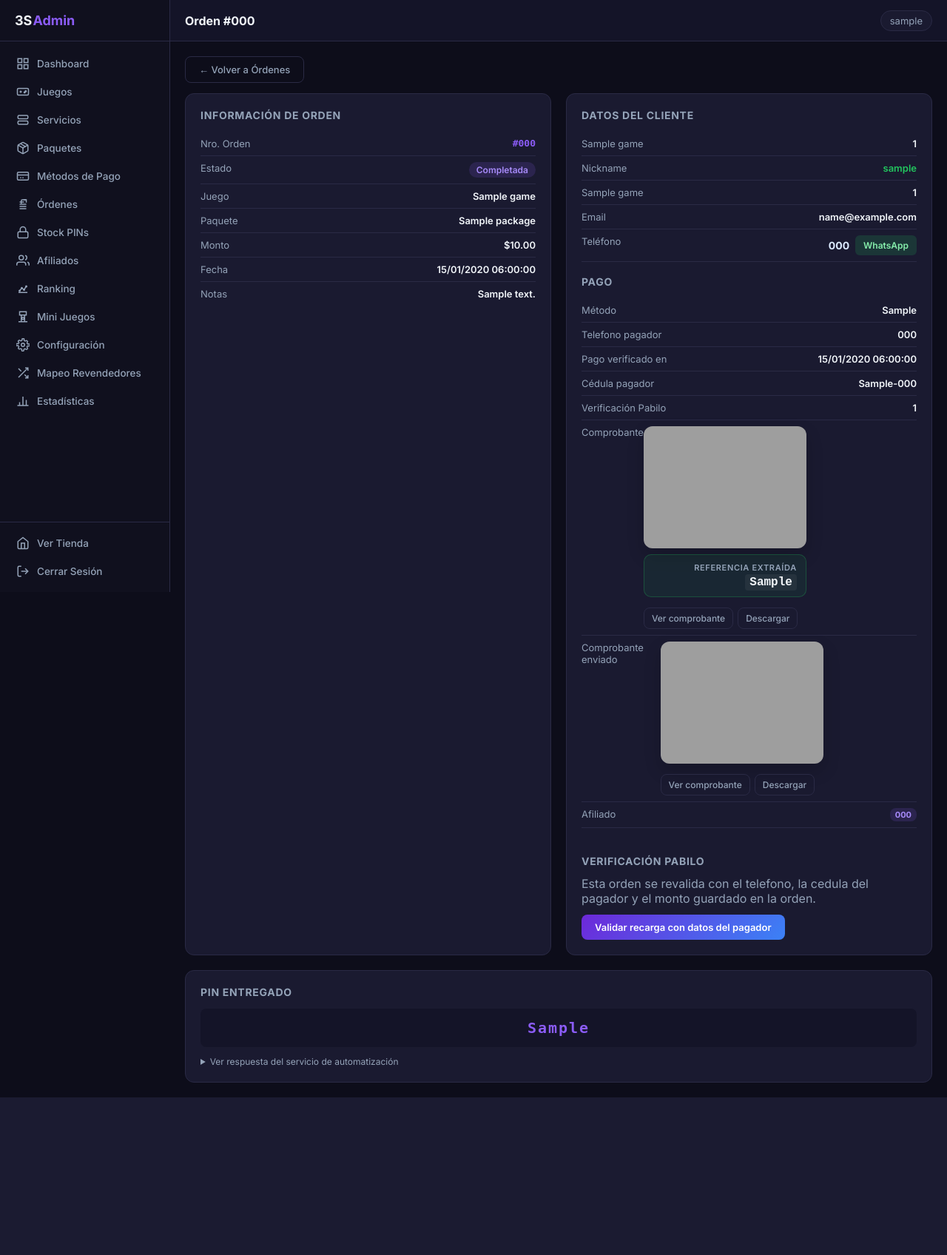
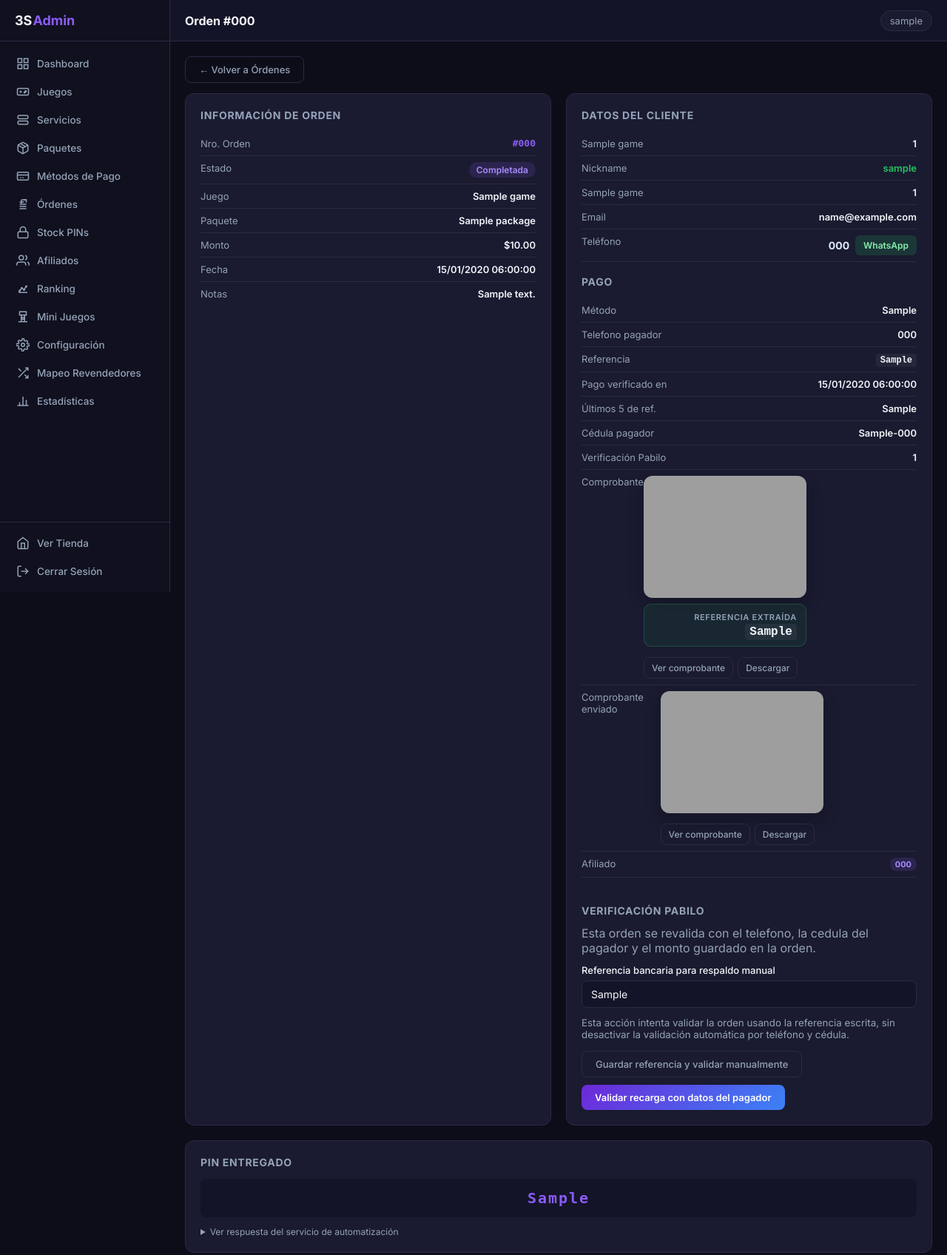
Before and after one commit to 2eliot/3srecargas, a Flask app: template app/templates/admin/order_detail.html in a window 1280 px wide. Shown: the top 1696 px of the page at 74% size. Before the commit the page ends 1483 px from the top, so only its background shows below. Run offline with Flask 3, Linux system fonts and the light colour scheme; the template is opened without the code that fills it: values that come from a table or form of the project are taken from there, others are empty; a user stored in the database is signed in; tables that the repository leaves empty hold one stand-in row (values such as "Sample post"); parts of the project's set-up code (start-up, migrations or seed data) failed here and were passed over; grey boxes are pictures that could not be loaded.

Commit message:
Allow optional reference for payer validation

```diff
--- a/app/routes/admin.py
+++ b/app/routes/admin.py
@@ -825,9 +825,9 @@ def order_detail(order_id):
     )
 
 
-def _run_admin_pabilo_reverification(order, reference=None):
+def _run_admin_pabilo_reverification(order, reference=None, force_reference=False):
     payment_method_config = PaymentMethod.query.filter_by(code=(order.payment_method or '').strip().lower()).first()
-    uses_payer_identity = payment_method_uses_payer_identity_verification(payment_method_config)
+    uses_payer_identity = payment_method_uses_payer_identity_verification(payment_method_config) and not force_reference
 
     reference = str(reference if reference is not None else order.payment_reference or '').strip()
     if not uses_payer_identity and not reference:
@@ -841,7 +841,7 @@ def _run_admin_pabilo_reverification(order, reference=None):
         order.payment_reference_last5 = normalize_reference_last5(reference)
     order.updated_at = datetime.utcnow()
 
-    verification = verify_order_payment(order)
+    verification = verify_order_payment(order, force_reference=force_reference)
     order.payment_verification_attempts = int(order.payment_verification_attempts or 0) + 1
     order.payment_last_verification_at = datetime.utcnow()
 
@@ -874,7 +874,7 @@ def _run_admin_pabilo_reverification(order, reference=None):
 def order_update_payment_reference(order_id):
     order = Order.query.get_or_404(order_id)
     reference = request.form.get('payment_reference', '').strip()
-    return _run_admin_pabilo_reverification(order, reference=reference)
+    return _run_admin_pabilo_reverification(order, reference=reference, force_reference=True)
 
 
 @admin_bp.route('/orders/<int:order_id>/reverify-payment', methods=['POST'])
--- a/app/routes/checkout.py
+++ b/app/routes/checkout.py
@@ -482,6 +482,7 @@ def checkout(package_id):
         payer_dni_type = None
         payer_dni_number = None
         payer_phone = None
+        manual_payment_reference = ''
         if _binance_auto:
             # For Binance auto, capture is not required.
             # The payment_reference is the 6-char code stored in the session.
@@ -514,6 +515,7 @@ def checkout(package_id):
                     payer_dni_type = 'V'
                 payer_dni_number = _digits_only(request.form.get('payer_dni_number') or '')[:20]
                 payer_phone = _digits_only(request.form.get('payer_phone') or '')[:20]
+                manual_payment_reference = (request.form.get('payment_reference') or '').strip()
 
                 if not payer_phone:
                     flash('Debes ingresar el telefono del cliente para validar el pago.', 'danger')
@@ -523,7 +525,7 @@ def checkout(package_id):
                     flash('Debes ingresar la cedula del cliente para validar el pago.', 'danger')
                     return redirect(url_for('checkout_bp.checkout', package_id=package_id))
 
-                payment_reference_input = f'{payer_dni_type}-{payer_dni_number}-{payer_phone}'
+                payment_reference_input = manual_payment_reference
             else:
                 payment_reference_input = (request.form.get('payment_reference') or '').strip()
                 if not payment_reference_input:
@@ -573,7 +575,7 @@ def checkout(package_id):
             player_id_value = _normalize_game_player_id(game, player_id_value)
 
         payment_reference = payment_reference_input[:255]
-        payment_reference_last5 = normalize_reference_last5(payment_reference)
+        payment_reference_last5 = normalize_reference_last5(payment_reference) if payment_reference else None
 
         # Asociar usuario si está autenticado y es un cliente (no admin)
         user_id = None
--- a/app/templates/admin/order_detail.html
+++ b/app/templates/admin/order_detail.html
@@ -95,7 +95,7 @@
             <span class="detail-value">{{ order.payer_phone }}</span>
         </div>
         {% endif %}
-        {% if not payment_method_config or not payment_method_config.pabilo_requires_phone_dni %}
+        {% if order.payment_reference %}
         <div class="detail-row">
             <span class="detail-label">Referencia</span>
             <span class="detail-value"><code class="ref-code">{{ order.payment_reference }}</code></span>
@@ -107,13 +107,13 @@
             <span class="detail-value">{{ order.payment_verified_at|datetime_ve('%d/%m/%Y %H:%M:%S') }}</span>
         </div>
         {% endif %}
-        {% if not payment_method_config or not payment_method_config.pabilo_requires_phone_dni %}
         {% if order.payment_reference_last5 %}
         <div class="detail-row">
             <span class="detail-label">Últimos 5 de ref.</span>
             <span class="detail-value">{{ order.payment_reference_last5 }}</span>
         </div>
         {% endif %}
+        {% if not payment_method_config or not payment_method_config.pabilo_requires_phone_dni %}
         {% if order.ai_extracted_reference %}
         <div class="detail-row">
             <span class="detail-label">Referencia IA</span>
@@ -193,6 +193,25 @@
             <p style="margin:0 0 12px;color:var(--text-muted)">
                 Esta orden se revalida con el telefono, la cedula del pagador y el monto guardado en la orden.
             </p>
+            <form method="POST" action="{{ url_for('admin_bp.order_update_payment_reference', order_id=order.id) }}" style="margin-bottom:10px;">
+                <div class="form-group">
+                    <label for="payment_reference">Referencia bancaria para respaldo manual</label>
+                    <input
+                        id="payment_reference"
+                        name="payment_reference"
+                        type="text"
+                        value="{{ order.payment_reference if order.payment_reference else '' }}"
+                        autocomplete="off"
+                        placeholder="Opcional: guardar y validar manualmente con referencia"
+                    >
+                    <small style="display:block;margin-top:6px;color:var(--text-muted)">
+                        Esta acción intenta validar la orden usando la referencia escrita, sin desactivar la validación automática por teléfono y cédula.
+                    </small>
+                </div>
+                <div style="display:flex;gap:10px;flex-wrap:wrap">
+                    <button type="submit" class="btn-secondary">Guardar referencia y validar manualmente</button>
+                </div>
+            </form>
             <form method="POST" action="{{ url_for('admin_bp.order_reverify_payment', order_id=order.id) }}">
                 <button type="submit" class="btn-primary">Validar recarga con datos del pagador</button>
             </form>
--- a/app/utils/payment_verification.py
+++ b/app/utils/payment_verification.py
@@ -399,7 +399,7 @@ def _extract_pabilo_payload(data):
     return data, data
 
 
-def verify_order_payment(order):
+def verify_order_payment(order, force_reference=False):
     if not order:
         return {'ok': False, 'verified': False, 'message': 'Orden inválida.'}
 
@@ -407,7 +407,7 @@ def verify_order_payment(order):
     if not payment_method:
         return {'ok': False, 'verified': False, 'message': 'Método de pago no encontrado.'}
 
-    uses_payer_identity = payment_method_uses_payer_identity_verification(payment_method)
+    uses_payer_identity = payment_method_uses_payer_identity_verification(payment_method) and not force_reference
 
     reference_candidates = []
     identity_payload = None
```
Also changed, not shown: app/templates/checkout.html (+11 -1 lines).
